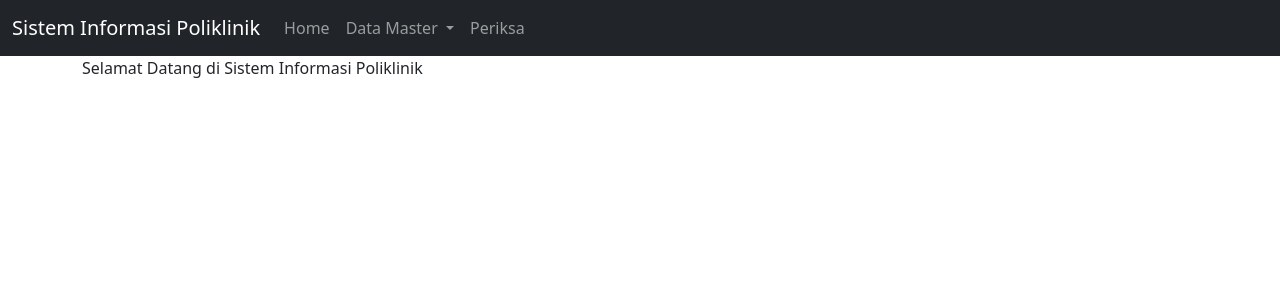
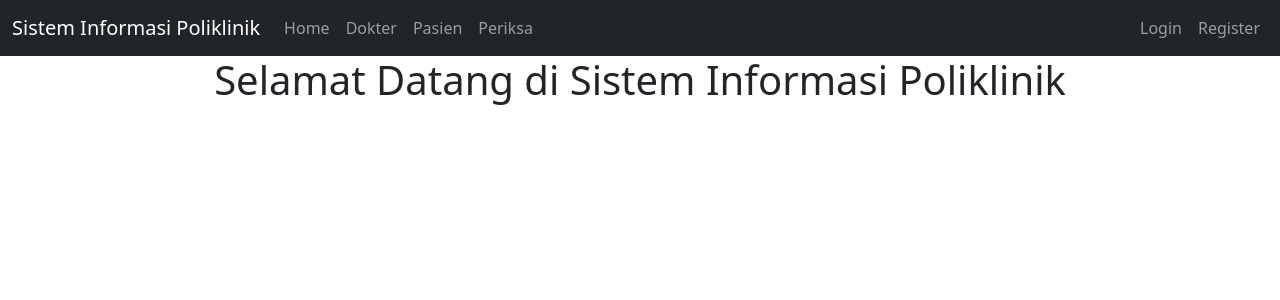
Before and after one commit to danielwisnu18/daniel_poliklinik, a PHP site: page / in a window 1280 px wide. Shown: the top 300 px of the page. Run offline with PHP 8.4, Linux system fonts and the light colour scheme.

Commit message:
Update index.php
update

```diff
--- a/index.php
+++ b/index.php
@@ -1,78 +1,87 @@
 <?php
-include_once("koneksi.php");
+session_start();
+
+if (isset($_GET['page'])) {
+    if ($_GET['page'] === 'dokter' || $_GET['page'] === 'pasien' || $_GET['page'] === 'periksa') {
+        if (!isset($_SESSION['username'])) {
+            header('Location: index.php?page=login');
+            exit;
+        }
+    }
+}
 ?>
-
 <!DOCTYPE html>
 <html lang="en">
 <head>
-  <meta charset="UTF-8">
-  <meta name="viewport" content="width=device-width, initial-scale=1.0">
-  <script src="https://cdn.jsdelivr.net/npm/bootstrap@5.3.2/dist/js/bootstrap.bundle.min.js" integrity="sha384-C6RzsynM9kWDrMNeT87bh95OGNyZPhcTNXj1NW7RuBCsyN/o0jlpcV8Qyq46cDfL" crossorigin="anonymous"></script>
-  <link href="https://cdn.jsdelivr.net/npm/bootstrap@5.3.2/dist/css/bootstrap.min.css" rel="stylesheet" integrity="sha384-T3c6CoIi6uLrA9TneNEoa7RxnatzjcDSCmG1MXxSR1GAsXEV/Dwwykc2MPK8M2HN" crossorigin="anonymous">
-  <title>Document</title>
+    <meta charset="utf-8">
+    <meta name="viewport" content="width=device-width, initial-scale=1">
+    <title>Poliklinik</title>
+    <link href="https://cdn.jsdelivr.net/npm/bootstrap@5.0.2/dist/css/bootstrap.min.css" rel="stylesheet" integrity="sha384-EVSTQN3/azprG1Anm3QDgpJLIm9Nao0Yz1ztcQTwFspd3yD65VohhpuuCOmLASjC" crossorigin="anonymous">
+    <link href="css/style.css" rel="stylesheet">
 </head>
+<body>
 
-<body>
-<nav class="navbar navbar-expand-lg  navbar-dark bg-dark">
-  <div class="container-fluid" >
-    <a class="navbar-brand" href="#">
-      Sistem Informasi Poliklinik
-    </a>
-    <button class="navbar-toggler"
-    type="button" data-bs-toggle="collapse"
-    data-bs-target="#navbarNavDropdown"
-    aria-controls="navbarNavDropdown" aria-expanded="false"
-    aria-label="Toggle navigation">
+<nav class="navbar navbar-expand-lg navbar-dark bg-dark">
+        <div class="container-fluid">
+            <a class="navbar-brand" href="#">Sistem Informasi Poliklinik</a>
+            <button class="navbar-toggler" type="button" data-bs-toggle="collapse" data-bs-target="#navbarNavDropdown" aria-controls="navbarNavDropdown" aria-expanded="false" aria-label="Toggle navigation">
+                <span class="navbar-toggler-icon"></span>
             </button>
-
             <div class="collapse navbar-collapse" id="navbarNavDropdown">
                 <ul class="navbar-nav">
                     <li class="nav-item">
-          <a class="nav-link" aria-current="page" href="index.php">
-            Home
-          </a>
-        </li>
-        <li class="nav-item dropdown">
-          <a class="nav-link dropdown-toggle" href="#" role="button"
-          data-bs-toggle="dropdown" aria-expanded="false">
-            Data Master
-          </a>
-          <ul class="dropdown-menu">
-            <li>
-              <a class="dropdown-item" href="index.php?page=dokter">
-                Dokter
-              </a>
-            </li>
-            <li>
-              <a class="dropdown-item" href="index.php?page=pasien">
-                Pasien
-              </a>
-            </li>
-          </ul>
+                        <a class="nav-link" aria-current="page" href="index.php">Home</a>
                     </li>
                     <li class="nav-item">
-          <a class="nav-link"
-          href="index.php?page=periksa">
-            Periksa
-          </a>
+                        <a class="nav-link" href="index.php?page=dokter">Dokter</a>
+                    </li>
+                    <li class="nav-item">
+                        <a class="nav-link" href="index.php?page=pasien">Pasien</a>
+                    </li>
+                    <li class="nav-item">
+                        <a class="nav-link" href="index.php?page=periksa">Periksa</a>
                     </li>
                 </ul>
             </div>
+            <ul class="navbar-nav ml-auto">
+                <li class="nav-item">
+                    <?php
+                    if (isset($_SESSION['username'])) {
+                        echo '<a class="nav-link" href="logout.php"><i class="fas fa-sign-out-alt"></i> Logout</a>';
+                    } else {
+                        echo '<li class="nav-item">';
+                        echo '<a class="nav-link" href="index.php?page=login"><i class="fas fa-sign-in-alt"></i> Login</a>';
+                        echo '</li>';
+                        echo '<li class="nav-item">';
+                        echo '<a class="nav-link" href="index.php?page=register"><i class="fas fa-user-plus"></i> Register</a>';
+                        echo '</li>';
+                    }
+                    ?>
+                </li>
+            </ul>
         </div>
     </nav>
 
     <main role="main" class="container">
+        <?php if (!isset($_GET['page']) || $_GET['page'] === 'index') { ?>
+            <div class="text-center">
+                <h1>Selamat Datang di Sistem Informasi Poliklinik</h1>
+            </div>
+        <?php } ?>
+        <div style="display: none; position: absolute; top: 0; left: 0; width: 100%; height: 100%; background-image: url('img/spidergwen.png'); background-size: cover; background-position: center;">
+            <p style="position: absolute; top: 50%; left: 50%; transform: translate(-50%, -50%); font-size: 36px; text-align: center; color: black; text-shadow: 0 0 5px white, 0 0 5px white, 0 0 5px white, 0 0 5px white, 0 0 5px white;">
+                daniel wisnu<br><br>
+
+            </p>
+        </div>
         <?php
     if (isset($_GET['page'])) {
     ?>
-        <h2><?php echo ucwords($_GET['page']) ?></h2>
+        <?php($_GET['page']) ?>
     <?php
         include($_GET['page'] . ".php");
-    } else {
-        echo "Selamat Datang di Sistem Informasi Poliklinik";
     }
         ?>
-</main>
 
 </body>
 
```
Lines whose indentation alone changed are shown as unchanged.
